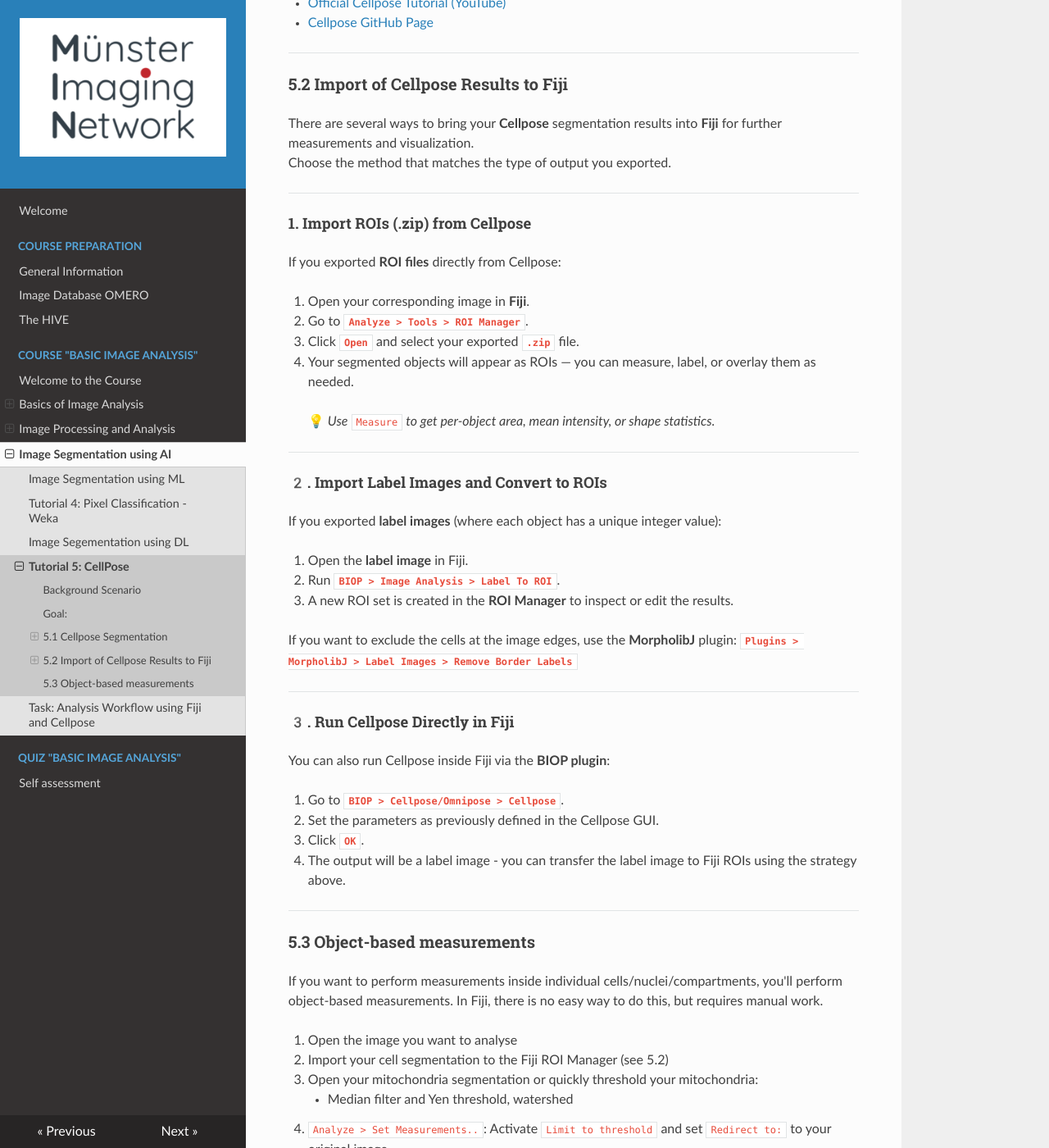
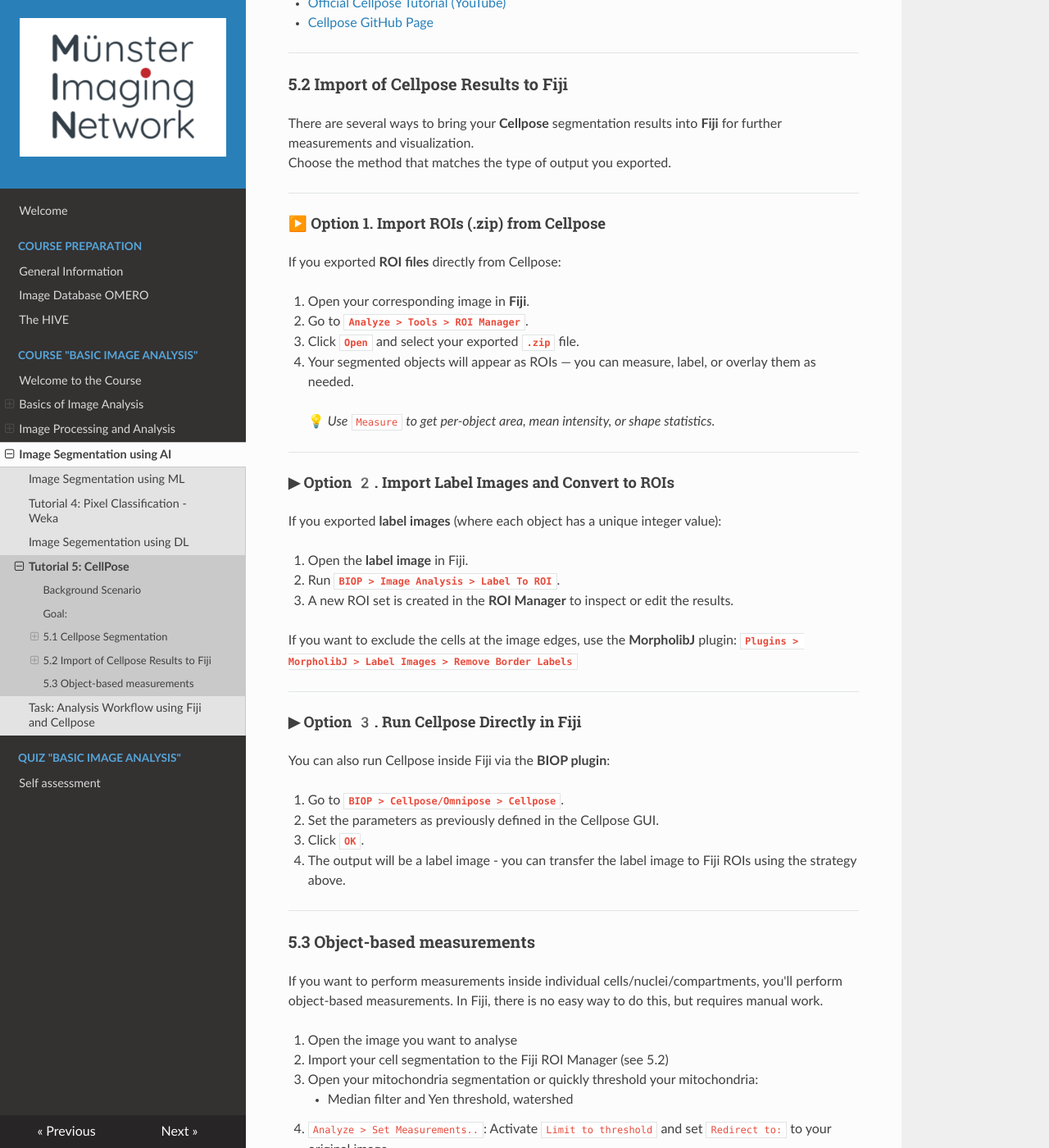
Before and after one commit to MuensterImagingNetwork/MINCourses_ImageAnalysis, an MkDocs documentation site: the page built from docs/basic/mlforsegmentation/tutorial_5_cellpose.md, in a window 1280 px wide and 1400 px high, scrolled down 3561 px. Shown: the whole window at 82% size. Built offline with MkDocs 1.6.1, drawn with Linux system fonts in a browser that asks for light colours; nearby versions of some CDN libraries.

Commit message:
Update tutorial_5_cellpose.md

```diff
--- a/docs/basic/mlforsegmentation/tutorial_5_cellpose.md
+++ b/docs/basic/mlforsegmentation/tutorial_5_cellpose.md
@@ -126,7 +126,7 @@ Choose the method that matches the type of output you exported.
 
 ---
 
-#### 1. Import ROIs (.zip) from Cellpose
+#### ▶️ Option 1. Import ROIs (.zip) from Cellpose
 
 If you exported **ROI files** directly from Cellpose:
 
@@ -139,7 +139,7 @@ If you exported **ROI files** directly from Cellpose:
 
 ---
 
-#### 2️. Import Label Images and Convert to ROIs
+#### ▶ Option 2️. Import Label Images and Convert to ROIs
 
 If you exported **label images** (where each object has a unique integer value):
 
@@ -152,7 +152,7 @@ If you want to exclude the cells at the image edges, use the **MorpholibJ** plug
 
 ---
 
-#### 3️. Run Cellpose Directly in Fiji
+#### ▶ Option 3️. Run Cellpose Directly in Fiji
 
 You can also run Cellpose inside Fiji via the **BIOP plugin**:
 
```
